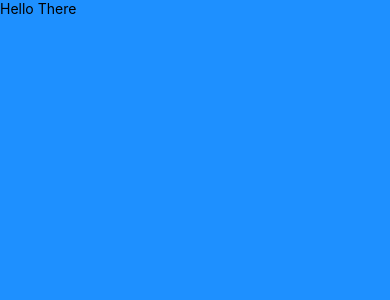
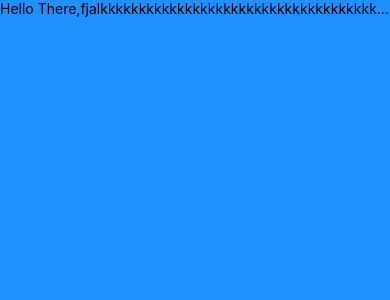
Before and after one commit to MiladFarazian/Mastering_React_With_Mosh, a React Native app: screen / in a window 390 px wide. Shown: the top 300 px of the page. Built offline with nearby package versions, Linux system fonts and the light colour scheme.

Commit message:
Update React.js

```diff
--- a/App.js
+++ b/App.js
@@ -3,9 +3,14 @@ import React from "react";
 import { StyleSheet, Text, View, SafeAreaView } from "react-native";
 
 export default function App() {
+  const handlePress = () => console.log("Text Clicked");
+
   return (
     <SafeAreaView style={styles.container}>
-      <Text>Hello There</Text>
+      <Text numberOfLines={1} onPress={handlePress}>
+        Hello
+        There,fjalkkkkkkkkkkkkkkkkkkkkkkkkkkkkkkkkkkkkkkkkkkkkkkkkkkkkasslfjoasjofjoijasofjaoisjfoijsaofjoiasjfoiasjfoijasoifjioassjfojasoifjaosisjfoiajfojaofijasosifjaojfajfoasisif
+      </Text>
       <StatusBar style="auto" />
     </SafeAreaView>
   );
```
